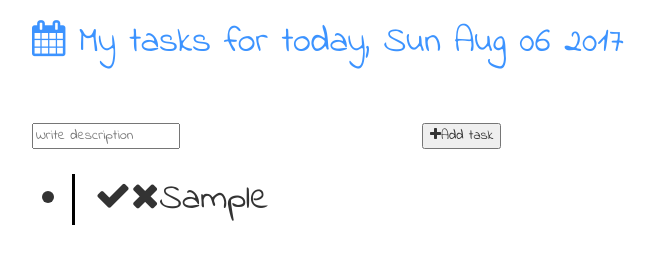
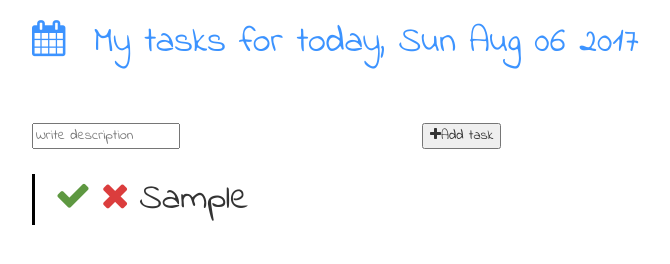
Before and after one commit to Shohan494/webapp-in-vscode, a plain HTML site: page index.html in a window 1280 px wide. Both pictures are taken after typing "Sample" into the empty fields and a click on the button "Add task". Shown: the whole page, without its empty margins (38-708 px from the left). Drawn offline with nearby package versions, Linux system fonts and the light colour scheme.

Commit message:
edited styles

```diff
--- a/scripts/script.js
+++ b/scripts/script.js
@@ -12,6 +12,7 @@ var main = () => {
     // Create an array to store tasks
     var myTasks = [];
     $('h1').append(` My tasks for today, ${today}`);
+
     // Add tasks to the list
     $('form').submit((event) => {
         var input = $(event.target).find('input');
@@ -28,6 +29,9 @@ class="fa fa-times"></i>${task.description}`);
         }
         return false;
     });
+
+    console.log(myTasks);
+
     // Remove tasks by clicking on the red X
     $('#tasks').on('click', '.fa.fa-times', function(event) {
         console.log($(this).closest("li").index());
--- a/styles/styles.css
+++ b/styles/styles.css
@@ -45,7 +45,7 @@ button.btn.hover {
     color: #fff;
 }
 
-tasks {
+.tasks {
     margin-top: 20px;
     list-style: none;
     padding-left: 0px;
@@ -58,18 +58,17 @@ li {
     margin: 25px 0 0px;
 }
 
-fa.fa-check {
+.fa.fa-check {
     color: rgba(76, 141, 44, 0.9);
 }
 
-fa.fa-times {
+.fa.fa-times {
     color: rgba(215, 40, 40, 0.9);
     padding-right: 10px;
     padding-left: 10px;
-    [ 31]What you need to know about JavaScript
 }
 
-fa.fa-calendar {
+.fa.fa-calendar {
     padding-right: 15px;
 }
 
```
